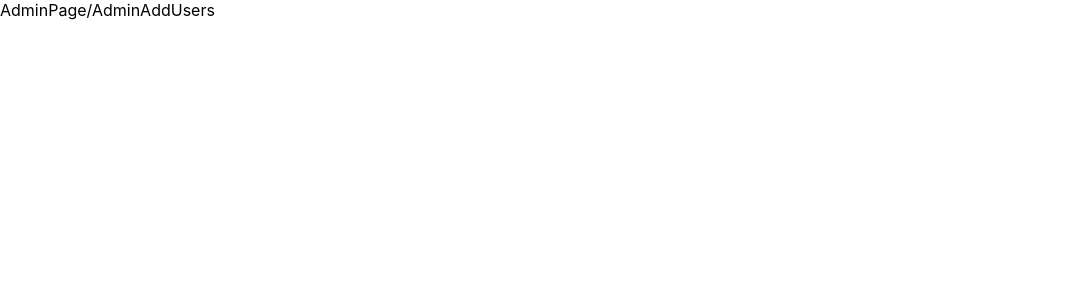
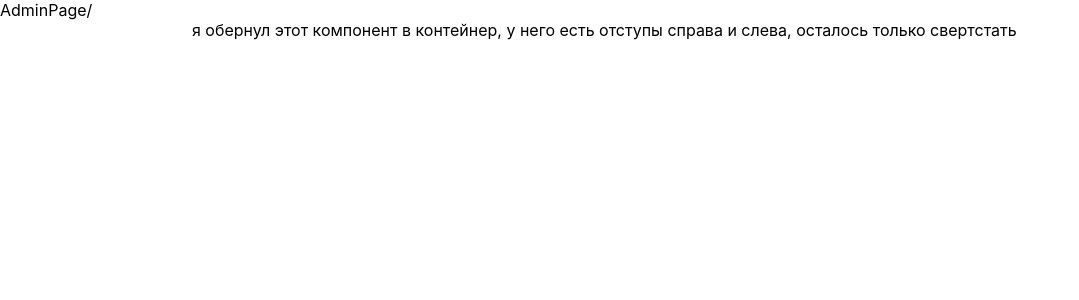
Before and after one commit to 1ogon1/dance-frontend, a React (Create React App) app: page /admin/users in a window 1280 px wide. Shown: the top 300 px of the page, without its empty margins (0-1079 px from the left). Built offline with nearby package versions, Linux system fonts and the light colour scheme.

Commit message:
Add container in shared

```diff
--- a/src/components/admin/AdminAddUsers.js
+++ b/src/components/admin/AdminAddUsers.js
@@ -1,10 +1,9 @@
 import React from "react"
-
+import { Container } from "components/shared/container/Container"
 export const AdminAddUsers = () => {
     return (
-        <>
-        AdminAddUsers
-        </>
-
+        <Container>
+           <div>я обернул этот компонент в контейнер, у него есть отступы справа и слева, осталось только свертстать </div>
+        </Container>
     )
 }
--- /dev/null
+++ b/src/components/shared/container/Container.css
@@ -0,0 +1,4 @@
+.container {
+    padding-left: 15vw;
+    padding-right: 15vw;
+}
--- /dev/null
+++ b/src/components/shared/container/Container.js
@@ -0,0 +1,9 @@
+import React from "react";
+import './Container.css';
+export const Container = (props) => {
+    return (
+        <div className="container">
+            {props.children}
+        </div>
+    );
+}
```
